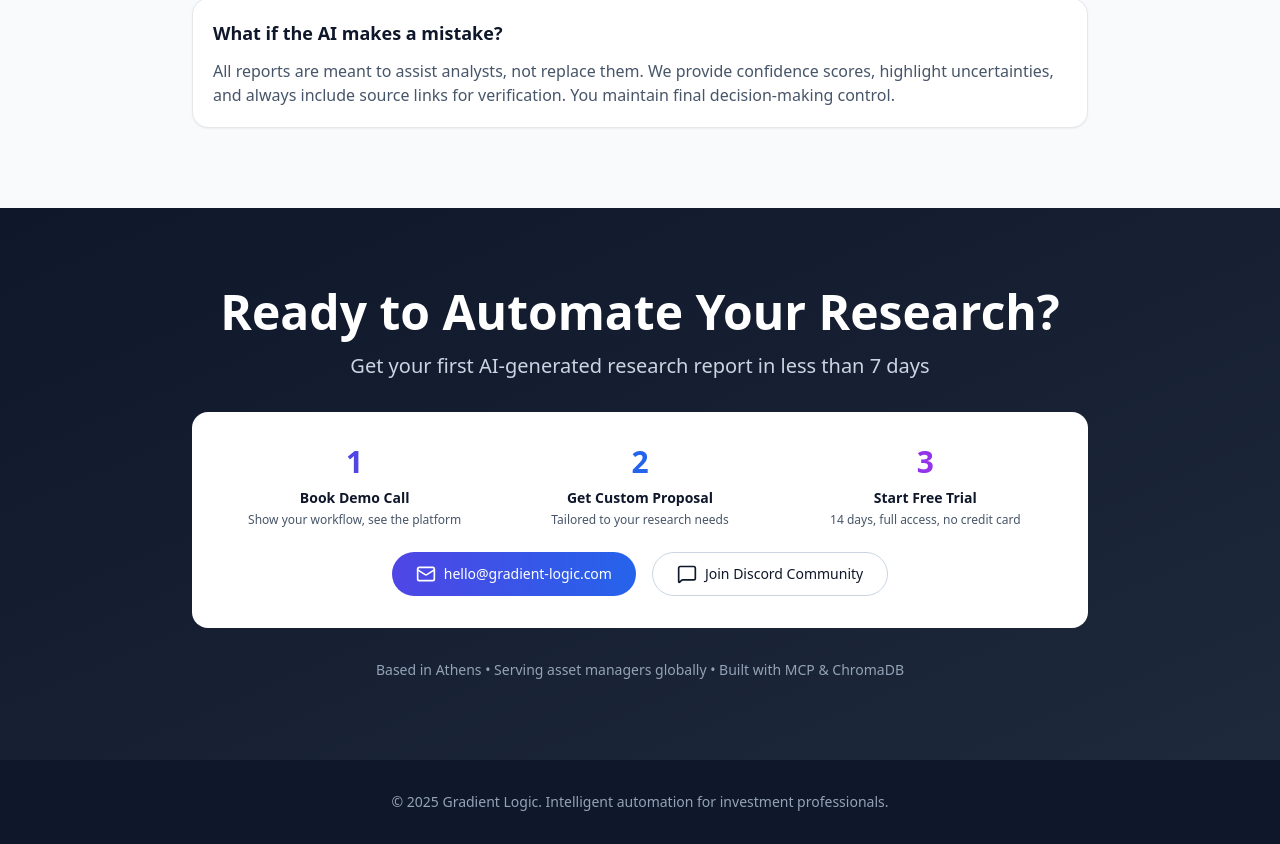
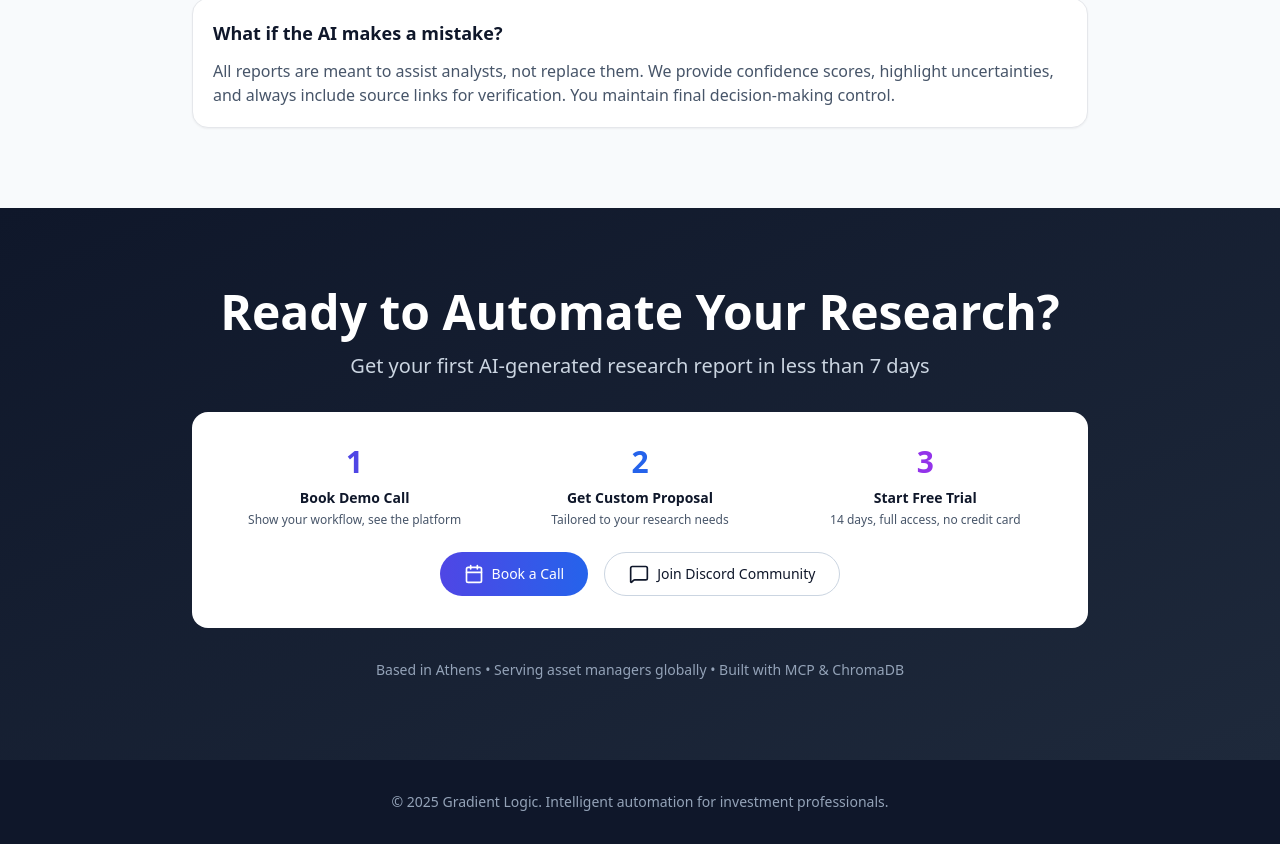
Before and after one commit to Gradient-Logic/gradient-logic.github.io, a Next.js app: page / in a window 1280 px wide. Shown: the part 7397-8241 px from the top of the page. Built offline with nearby package versions, Linux system fonts and the light colour scheme; no server answers.

Commit message:
Replace email with Calendly booking to prevent spam
- Removed hello@gradient-logic.com email address
- Added 'Book a Call' button with Calendly link
- Prevents spam while maintaining lead capture
- Note: User needs to create Calendly account and update link

```diff
--- a/app/page.tsx
+++ b/app/page.tsx
@@ -1,6 +1,6 @@
 'use client'
 import React, { useState } from "react";
-import { ArrowRight, MessageSquare, Mail, FileText, Clock, CheckCircle2, Zap, Shield, Bot, Cpu, Target, Calendar, Play, Sparkles, ChevronRight, AlertTriangle, ThumbsUp } from "lucide-react";
+import { ArrowRight, MessageSquare, FileText, Clock, CheckCircle2, Zap, Shield, Bot, Cpu, Target, Calendar, Play, Sparkles, ChevronRight, AlertTriangle, ThumbsUp } from "lucide-react";
 import { Button } from "@/components/ui/button";
 import { Card, CardContent, CardHeader, CardTitle } from "@/components/ui/card";
 
@@ -960,9 +960,9 @@ export default function GradientLogic() {
 
             <div className="flex flex-col sm:flex-row gap-4 justify-center">
               <Button asChild size="lg" className="rounded-full bg-gradient-to-r from-indigo-600 to-blue-600">
-                <a href="mailto:hello@gradient-logic.com">
-                  <Mail className="h-5 w-5 mr-2" />
-                  hello@gradient-logic.com
+                <a href="https://calendly.com/gradient-logic/discovery-call" target="_blank" rel="noopener noreferrer">
+                  <Calendar className="h-5 w-5 mr-2" />
+                  Book a Call
                 </a>
               </Button>
               <Button asChild size="lg" variant="outline" className="rounded-full">
```
